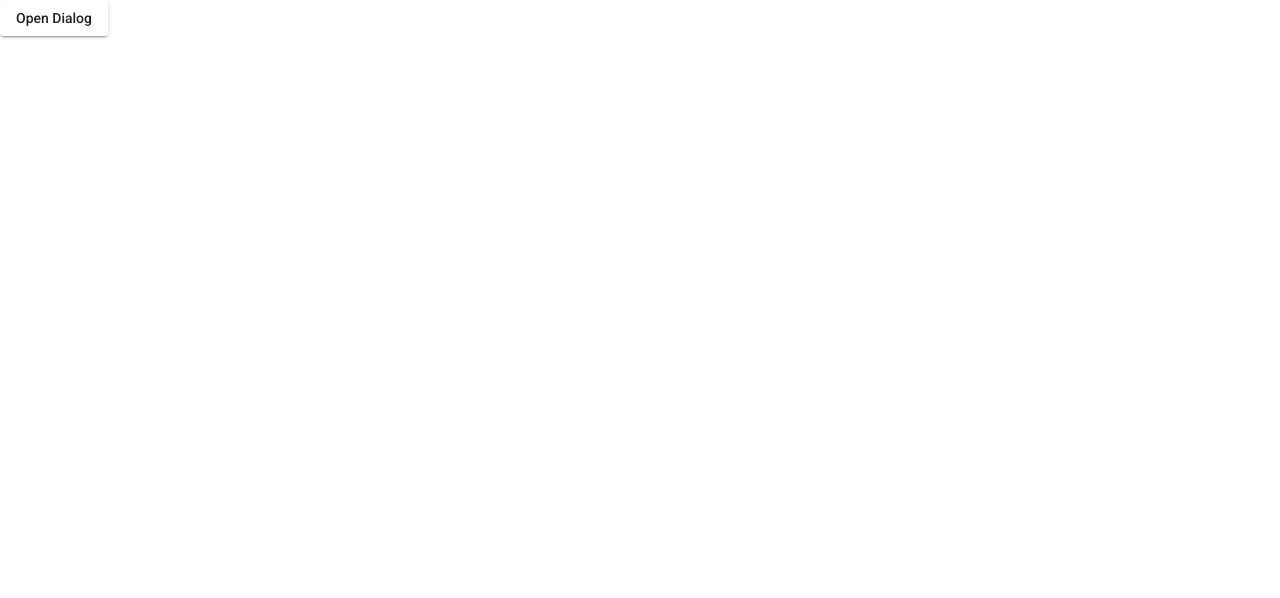
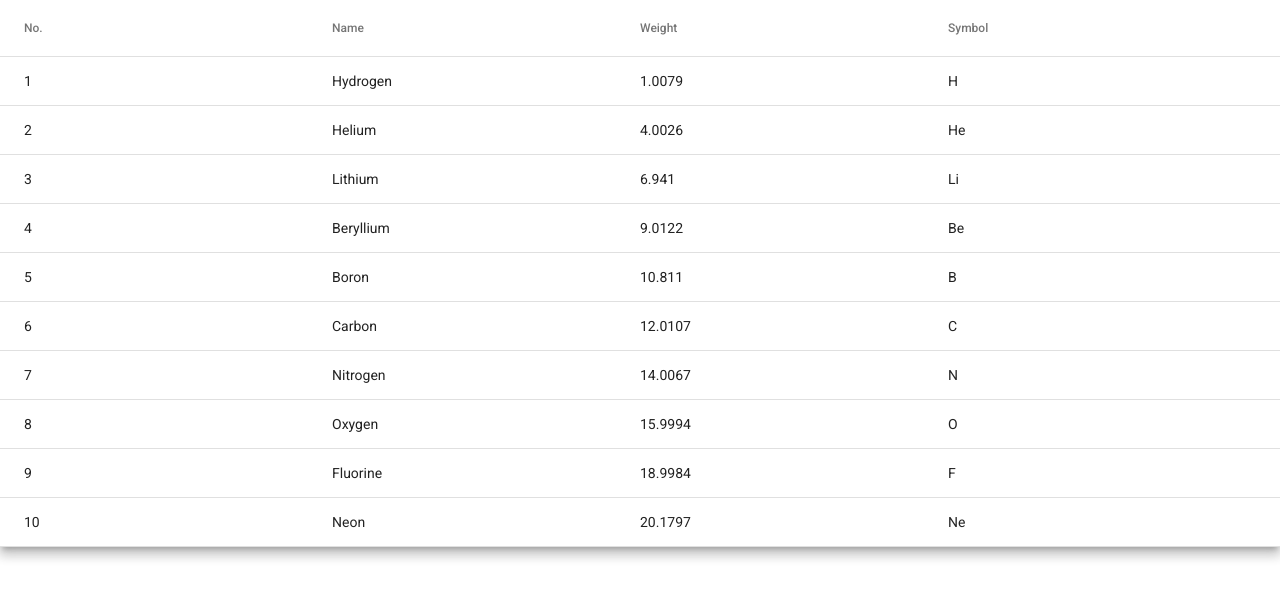
Before and after one commit to kadartibi/angular-material-demo, an Angular app: page / in a window 1280 px wide. Shown: the top 598 px of the page. Built offline with nearby package versions, Linux system fonts and the light colour scheme.

Commit message:
Data table

```diff
--- a/src/app/app.component.css
+++ b/src/app/app.component.css
@@ -26,3 +26,6 @@ mat-sidenav{
 mat-grid-tile{
     background-color: lightblue;
 }
+table {
+    width: 100%;
+}
--- a/src/app/app.component.html
+++ b/src/app/app.component.html
@@ -1 +1,28 @@
-<button mat-raised-button (click)="openDialog()"> Open Dialog </button>
+<mat-table [dataSource]="dataSource" class="mat-elevation-z8">
+    <!-- Position Column -->
+    <ng-container matColumnDef="position">
+      <mat-header-cell *matHeaderCellDef> No. </mat-header-cell>
+      <mat-cell *matCellDef="let element"> {{element.position}} </mat-cell>
+    </ng-container>
+
+    <!-- Name Column -->
+    <ng-container matColumnDef="name">
+      <mat-header-cell *matHeaderCellDef> Name </mat-header-cell>
+      <mat-cell *matCellDef="let element"> {{element.name}} </mat-cell>
+    </ng-container>
+
+    <!-- Weight Column -->
+    <ng-container matColumnDef="weight">
+      <mat-header-cell *matHeaderCellDef> Weight </mat-header-cell>
+      <mat-cell *matCellDef="let element"> {{element.weight}} </mat-cell>
+    </ng-container>
+
+    <!-- Symbol Column -->
+    <ng-container matColumnDef="symbol">
+      <mat-header-cell *matHeaderCellDef> Symbol </mat-header-cell>
+      <mat-cell *matCellDef="let element"> {{element.symbol}} </mat-cell>
+    </ng-container>
+
+    <mat-header-row *matHeaderRowDef="displayedColumns"></mat-header-row>
+    <mat-row *matRowDef="let row; columns: displayedColumns;"></mat-row>
+  </mat-table>
--- a/src/app/app.component.ts
+++ b/src/app/app.component.ts
@@ -1,6 +1,27 @@
 import { DialogExampleComponent } from './dialog-example/dialog-example.component';
 import { Component, OnInit } from '@angular/core';
 import { MatDialog } from '@angular/material/dialog';
+
+
+export interface PeriodicElement {
+  name: string;
+  position: number;
+  weight: number;
+  symbol: string;
+}
+
+const ELEMENT_DATA: PeriodicElement[] = [
+  {position: 1, name: 'Hydrogen', weight: 1.0079, symbol: 'H'},
+  {position: 2, name: 'Helium', weight: 4.0026, symbol: 'He'},
+  {position: 3, name: 'Lithium', weight: 6.941, symbol: 'Li'},
+  {position: 4, name: 'Beryllium', weight: 9.0122, symbol: 'Be'},
+  {position: 5, name: 'Boron', weight: 10.811, symbol: 'B'},
+  {position: 6, name: 'Carbon', weight: 12.0107, symbol: 'C'},
+  {position: 7, name: 'Nitrogen', weight: 14.0067, symbol: 'N'},
+  {position: 8, name: 'Oxygen', weight: 15.9994, symbol: 'O'},
+  {position: 9, name: 'Fluorine', weight: 18.9984, symbol: 'F'},
+  {position: 10, name: 'Neon', weight: 20.1797, symbol: 'Ne'},
+];
 
 @Component({
   selector: 'app-root',
@@ -8,12 +29,6 @@ import { MatDialog } from '@angular/material/dialog';
   styleUrls: ['./app.component.css']
 })
 export class AppComponent{
-  constructor(public dialog: MatDialog){}
-  openDialog(){
-    let dialogRef = this.dialog.open(DialogExampleComponent, {data: {name:'ASDASD'}});
-    dialogRef.afterClosed().subscribe(result =>{
-      console.log(`Dialog result: ${result}`)
-    })
-  }
-
+  displayedColumns: string[] = ['position', 'name', 'weight', 'symbol'];
+  dataSource = ELEMENT_DATA;
 }
--- a/src/app/material/material.module.ts
+++ b/src/app/material/material.module.ts
@@ -26,6 +26,8 @@ import { MatNativeDateModule } from '@angular/material/core';
 import { MatTooltipModule } from '@angular/material/tooltip';
 import { MatSnackBarModule } from '@angular/material/snack-bar';
 import { MatDialogModule } from '@angular/material/dialog';
+import { MatTableModule } from '@angular/material/table';
+
 
 
 
@@ -56,7 +58,8 @@ const material = [
   MatNativeDateModule,
   MatTooltipModule,
   MatSnackBarModule,
-  MatDialogModule
+  MatDialogModule,
+  MatTableModule
 ];
 
 @NgModule({
```
